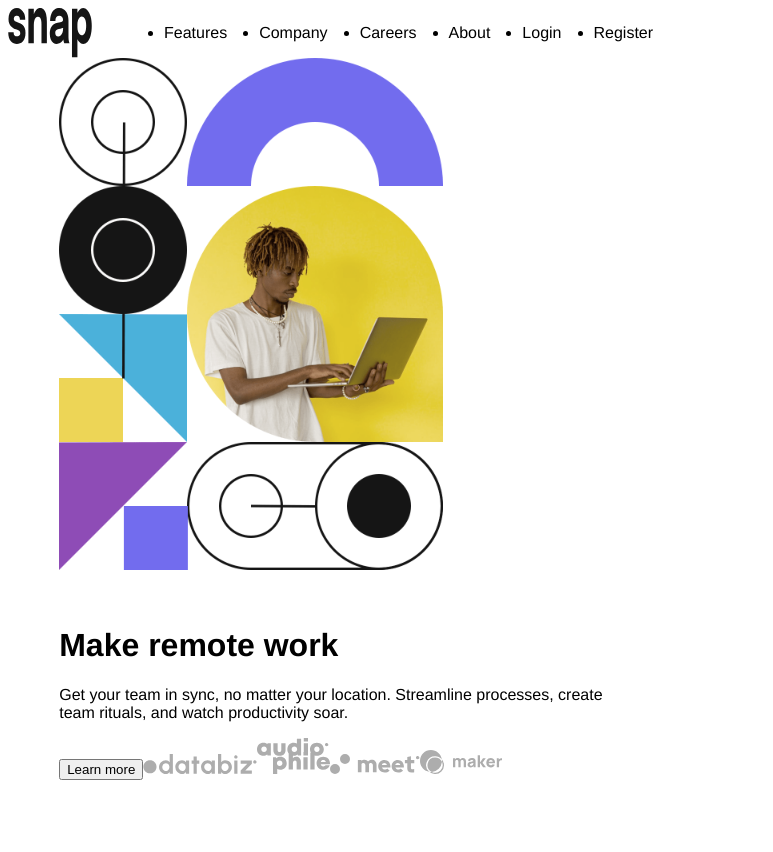
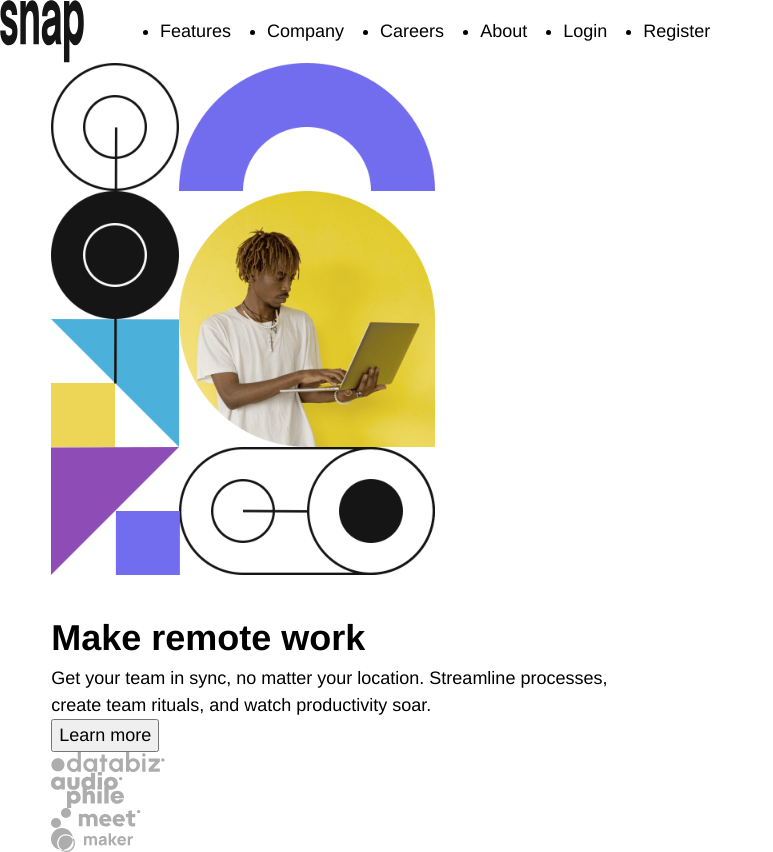
Before and after one commit to Sboonny/intro-section-with-dropdown-navigation-FM, a Vue app: page / in a window 1280 px wide. Shown: the whole page, without its empty margins (0-773 px from the left). Before the commit the page ends 800 px from the top, so only its background shows below. Built offline with nearby package versions, Linux system fonts and the light colour scheme.

Commit message:
implemented style guide

```diff
--- a/index.html
+++ b/index.html
@@ -7,6 +7,10 @@
   <link rel="icon" type="image/png" sizes="32x32" href="public/favicon.ico">
 
   <title>Frontend Mentor | Intro section with dropdown navigation</title>
+  <link rel="preconnect" href="https://fonts.googleapis.com">
+  <link rel="preconnect" href="https://fonts.gstatic.com" crossorigin>
+  <link href="https://fonts.googleapis.com/css2?family=Epilogue:wght@500;700&display=swap" rel="stylesheet">
+  <link rel="stylesheet" href="styles.css">
   <!-- <meta name="color-scheme" content="light dark"> -->
 </head>
 <body>
--- a/styles.css
+++ b/styles.css
@@ -1,3 +1,10 @@
+:root {
+  --white: 0 0% 98%;
+  --gray: 0 0% 41%;
+  --black: 0 0% 8%;
+}
+
+
 /* Box sizing rules */
 *,
 *::before,
@@ -35,6 +42,8 @@
   min-height: 100vh;
   text-rendering: optimizeSpeed;
   line-height: 1.5;
+  font-size: 18px;
+  font-family: 'Epilogue', sans-serif;
 }
 
 /* A elements that don't have a class get default styles */
```
Also changed, not shown: 1 other file (tests, documents, lock files or other folders).
